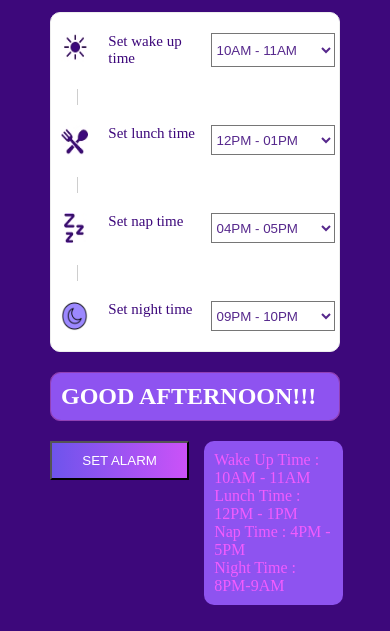
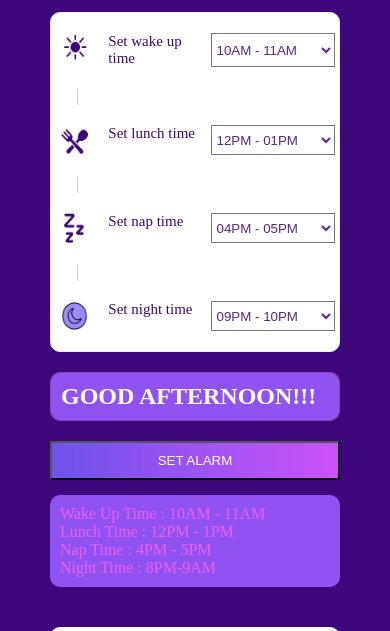
Before and after one commit to manojnagaraj01/PROJECT-Remainder-Clock, a plain HTML site: page index.html in a window 390 px wide. Shown: the part 134-765 px from the top of the page. Drawn offline with Linux system fonts and the light colour scheme.

Commit message:
media query added

```diff
--- a/style.css
+++ b/style.css
@@ -248,4 +248,8 @@ button:hover{
         font-size: 15px;
         grid-template-columns: 10% 45% 45%;
     }
+    .leftthreerow{
+        display: flex;
+        flex-direction: column;
+    }
 }
```
